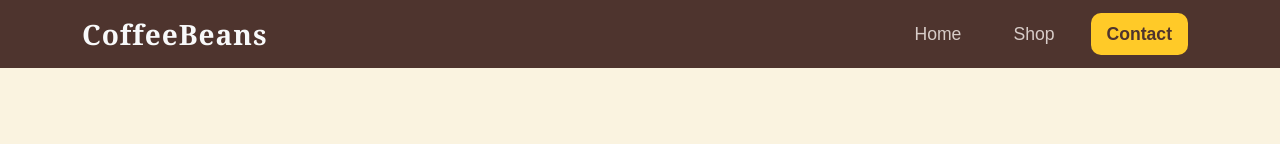
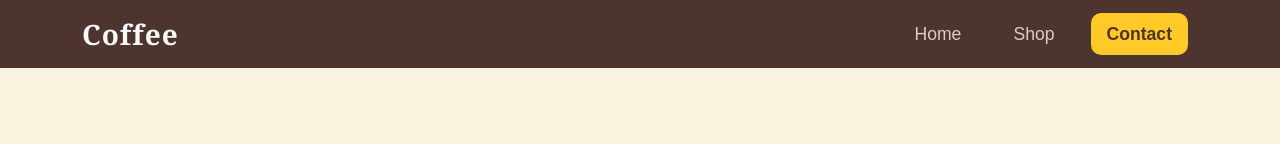
Before and after one commit to pursaaaa/coffee_front, a React (Create React App) app: page /contact in a window 1280 px wide. Shown: the top 144 px of the page. Built offline with nearby package versions, Linux system fonts and the light colour scheme.

Commit message:
change navbar name

```diff
--- a/src/components/Navbar.js
+++ b/src/components/Navbar.js
@@ -8,7 +8,7 @@ function Navbar() {
     return (
         <nav className="navbar navbar-expand-lg bg-coffee">
             <div className="container">
-                <a className="navbar-brand text-light fs-3 fw-bold" href="/home">CoffeeBeans</a>
+                <a className="navbar-brand text-light fs-3 fw-bold" href="/">Coffee</a>
                 <button
                     className="navbar-toggler"
                     type="button"
@@ -22,8 +22,8 @@ function Navbar() {
                 </button>
                 <div className="collapse navbar-collapse" id="navbarNav">
                     <ul className="navbar-nav ms-auto align-items-center">
-                        <li className={`nav-item ${location.pathname === '/home' ? 'active' : ''}`}>
-                            <Link to="/home" className="nav-link px-3">Home</Link>
+                        <li className={`nav-item ${location.pathname === '/' ? 'active' : ''}`}>
+                            <Link to="/" className="nav-link px-3">Home</Link>
                         </li>
                         <li className={`nav-item ${location.pathname === '/shop' ? 'active' : ''}`}>
                             <Link to="/shop" className="nav-link px-3">Shop</Link>
--- a/src/index.js
+++ b/src/index.js
@@ -16,7 +16,7 @@ const router = createBrowserRouter([
     element: <Index />
   },
   {
-    path: '/home',
+    path: '/',
     element: <Home />
   },
   {
```
